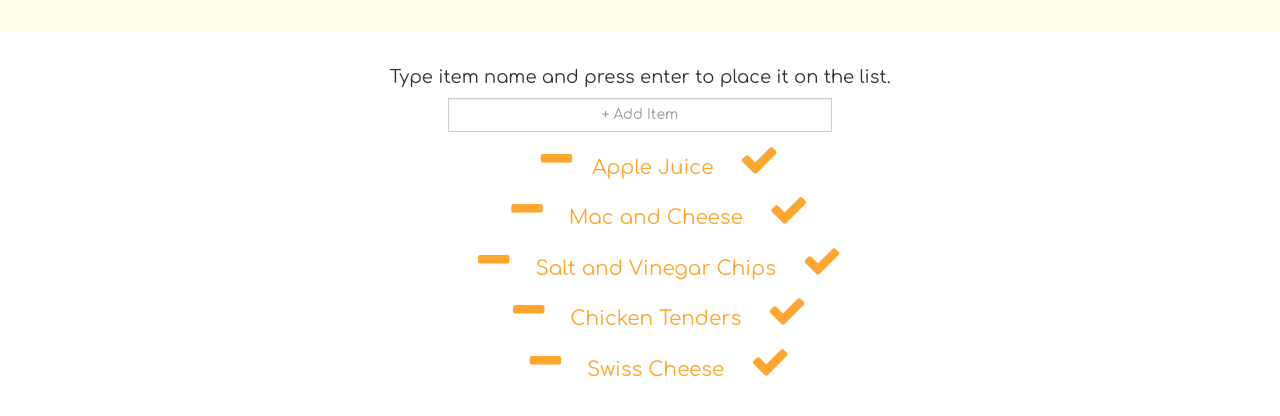
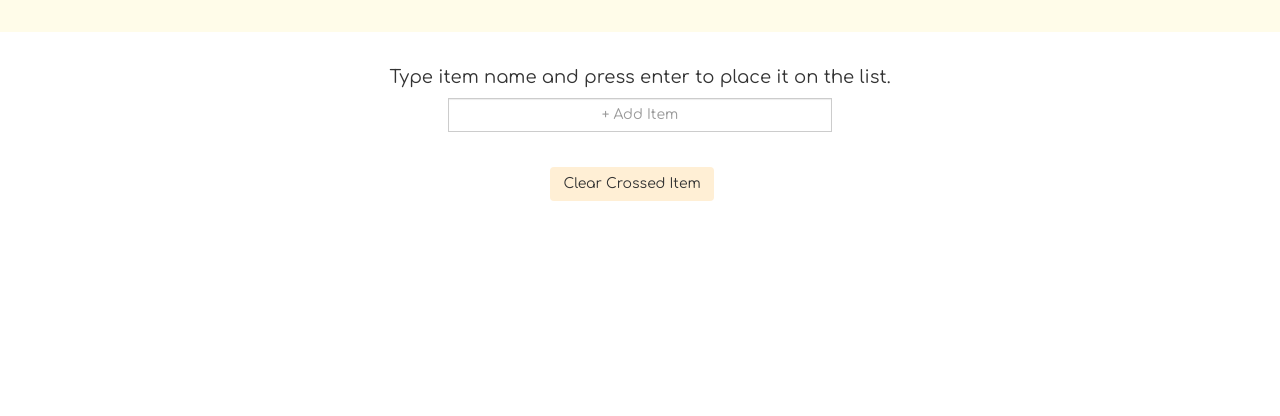
Before and after one commit to abby-garcia/shopping-list, a plain HTML site: page index.html in a window 1280 px wide. Shown: the part 348-764 px from the top of the page. Drawn offline with nearby package versions, Linux system fonts and the light colour scheme.

Commit message:
clear button

```diff
--- a/css/main.css
+++ b/css/main.css
@@ -64,3 +64,23 @@ input{
 .fa-check{
 	margin-left: .5em;
 }
+
+
+/*Toggle Class Css*/
+
+.underline{
+	text-decoration: line-through;
+}
+
+
+/*Reset Button*/
+
+#clear-button{
+	margin-top: 2%;
+	position: relative;
+	left: 43%;
+	background-color: papayawhip;
+	font-family: 'Comfortaa', cursive;
+
+
+}
--- a/index.html
+++ b/index.html
@@ -46,12 +46,19 @@
   <section class="shopping-list">
     <ul>
 
-      <li> <i class="fa fa-minus fa-2x"></i>Apple Juice <i class="fa fa-check fa-2x"></i></li>
+     <!--  <li> <i class="fa fa-minus fa-2x"></i>Apple Juice <i class="fa fa-check fa-2x"></i></li>
       <li> <i class="fa fa-minus fa-2x"></i> Mac and Cheese <i class="fa fa-check fa-2x"></i></li>
       <li> <i class="fa fa-minus fa-2x"></i> Salt and Vinegar Chips <i class="fa fa-check fa-2x"></i></li>
       <li> <i class="fa fa-minus fa-2x"></i> Chicken Tenders <i class="fa fa-check fa-2x"></i></li>
-      <li> <i class="fa fa-minus fa-2x"></i> Swiss Cheese <i class="fa fa-check fa-2x"></i></li>
+      <li> <i class="fa fa-minus fa-2x"></i> Swiss Cheese <i class="fa fa-check fa-2x"></i></li> -->
     </ul>
+
+  </section>
+
+  <!-- Reset Button -->
+
+  <section>
+    <button id="clear-button" class="btn" type="submit">Clear Crossed Item</button>
 
   </section>
 
--- a/js/vendor/main.js
+++ b/js/vendor/main.js
@@ -8,7 +8,7 @@ $( document ).ready(function() {
 	$('#input-box').on('keypress', function(e) {
 	if(e.keyCode == 13){
 		var foodType = $(this).val(); //grabs value of input
-		var foodContent = '<li> <i class="fa fa-minus fa-2x"></i>' + foodType + '<i class="fa fa-check fa-2x"></i></li>'
+		var foodContent = '<li> <i class="fa fa-minus fa-2x"></i>' + foodType + '<i class="fa fa-check fa-2x"></i></li>';
 		$('.shopping-list ul').prepend(foodContent);
 		$(this).val(""); // put this here, so it reverts back to empty string
 	}
@@ -18,20 +18,33 @@ $( document ).ready(function() {
 
 // Minus sign - when pressed deletes the entry
 
-	$('li').on("click", '.fa-minus',function (){
+	$('ul').on("click", '.fa-minus',function (){
 		$(this).parent().remove();
-
 	});
 
 // Check sign - when pressed, makes a line across the item
 
-	$('li').on("click",'.fa-check',function (){
-		$(this).parent().css("text-decoration", "line-through");
+	$('ul').on("click",'.fa-check',function (){
+		$(this).parent().toggleClass('underline');
+	});
+
+
+
+// Reset Button
+
+	$('#clear-button').on("click",function (){
+		$('li').remove('underline');
+
+		//this needs to remove words with
+		//lines thru them
 
 	});
 
 
-
 }); //belongs to line 1
 
-// the minus and check marks aren't working on the new things that have been added
+
+
+//Challeneg 1. If the person clicks on the check mark again,
+// it can uncheck
+// 2. A Clear Button that removes everyting that is checked
```
